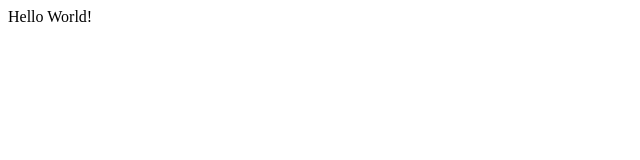
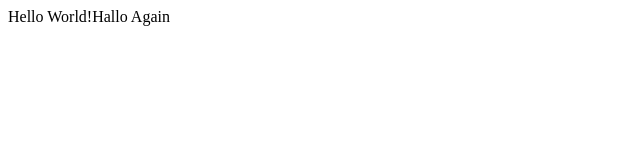
Before and after one commit to CarlosZiegler/bjj-sample-page, a plain HTML site: page index.html in a window 1280 px wide. Shown: the whole page, without its empty margins (0-640 px from the left). Drawn offline with Linux system fonts and the light colour scheme.

Commit message:
Update index.html

```diff
--- a/index.html
+++ b/index.html
@@ -9,7 +9,7 @@
 </head>
 
 <body>
-    Hello World!
+    Hello World!Hallo Again
 </body>
 
 </html>
```
